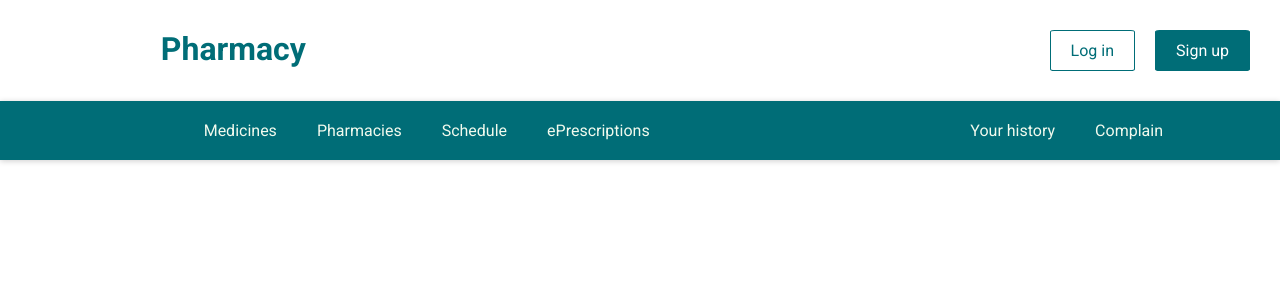
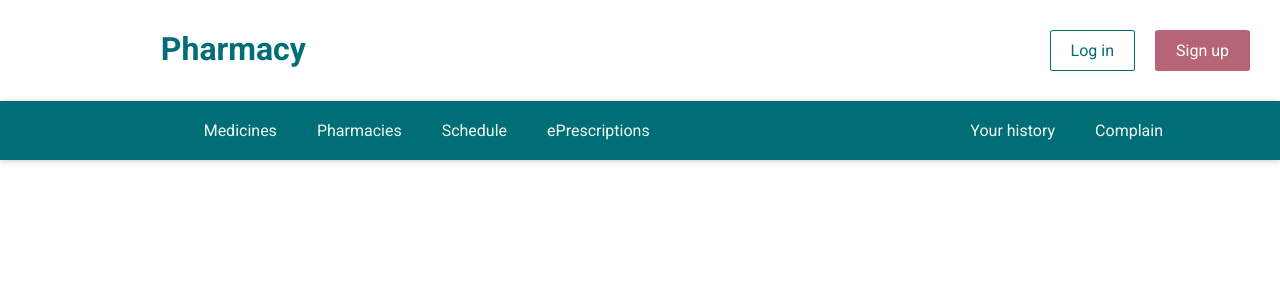
Before and after one commit to MilanVujakovic/ISA, a React (Create React App) app in the folder client/: page / in a window 1280 px wide. Shown: the top 300 px of the page. Built offline with nearby package versions, Linux system fonts and the light colour scheme.

Commit message:
Add theme for styled-components

```diff
--- a/client/src/App.tsx
+++ b/client/src/App.tsx
@@ -1,17 +1,18 @@
 import React from 'react';
-import { BrowserRouter as Router, Switch, Route } from 'react-router-dom'
-import { createGlobalStyle } from 'styled-components'
+import { BrowserRouter as Router, Switch, Route } from 'react-router-dom';
+import { createGlobalStyle, ThemeProvider } from 'styled-components';
 import Home from './routes/Home'
+import { myTheme } from './assets/theme/theme';
 
 const App = () => {
-    return <div>
+    return <ThemeProvider theme={myTheme}>
                 <GlobalStyle />
                 <Router>
                     <Switch>
                         <Route exact path="/" component={ Home } />
                     </Switch>
                 </Router>
-    </div>
+            </ThemeProvider>
 }
 
 const GlobalStyle = createGlobalStyle`
--- /dev/null
+++ b/client/src/assets/theme/theme.ts
@@ -0,0 +1,18 @@
+import { DefaultTheme } from 'styled-components';
+
+export const myTheme: DefaultTheme = {
+    colors: {
+        primary: {
+            main: '#006d77',
+            dark: '#01575e',
+            light: '#83c5be',
+            contrastText: '#f1faee'
+        },
+        secondary: {
+            main: '#b56576',
+            dark: '#91505e',
+            light: '#e56b6f',
+            contrastText: '#ffffff'
+        }
+    }
+}
--- a/client/src/components/Header.tsx
+++ b/client/src/components/Header.tsx
@@ -57,15 +57,16 @@ const StyledHeaderMenuItem = styled(HeaderMenuItem)<{ outlined:boolean }>`
     a{
         display: block;
         padding: 1rem 2rem;
-        border: 1px solid #006d77;
+        border: 1px solid ${ props => props.outlined ? props.theme.colors.primary.main : props.theme.colors.secondary.main };
         border-radius: 5%;
 
-        color: ${ props => props.outlined ? "#006d77" : "#fff" };
-        background-color: ${ props => props.outlined ? "#fff" : "#006d77" };
+        color: ${ props => props.outlined ? props.theme.colors.primary.main : props.theme.colors.secondary.contrastText };
+        background-color: ${ props => props.outlined ? "inherit" : props.theme.colors.secondary.main };
         font-weight: 400;
         :hover {
-            color: #83c5be;
-            border-color: ${ props => props.outlined && "#83c5be" };
+            border-color: ${ props => props.outlined ? props.theme.colors.primary.light : props.theme.colors.secondary.light };
+            color: ${ props => props.outlined && props.theme.colors.primary.light };
+            background-color: ${ props => !props.outlined && props.theme.colors.secondary.light }
         }
     }
 `
--- a/client/src/components/NavigationMenu.tsx
+++ b/client/src/components/NavigationMenu.tsx
@@ -40,7 +40,7 @@ const NavMenuItem: React.FC<{ link:string, className?:string }> = ({link, classN
 const StyledNavMenuShadow = styled.div`
     display: flex;
     box-shadow: 0 1px 6px 0 rgba(0, 0, 0, 0.2);
-    background-color: #006d77;
+    background-color: ${ props => props.theme.colors.primary.main };
 `
 
 const StyledNavMenu = styled.ul<{ flex:string }>`
@@ -57,7 +57,7 @@ const StyledNavMenuItem = styled(NavMenuItem)`
         color: #f1faee;
         font-weight: 400;
         :hover {
-            color: #83c5be;
+            color: ${ props => props.theme.colors.primary.light };
         }
     }
 `
--- /dev/null
+++ b/client/src/types/theme.d.ts
@@ -0,0 +1,17 @@
+import 'styled-components';
+
+interface IPalette {
+    main: string
+    dark: string
+    light: string
+    contrastText: string
+}
+
+declare module 'styled-components' {
+    export interface DefaultTheme {
+        colors: {
+            primary: IPalette
+            secondary: IPalette
+        }
+    }
+}
```
Lines whose indentation alone changed are shown as unchanged.
